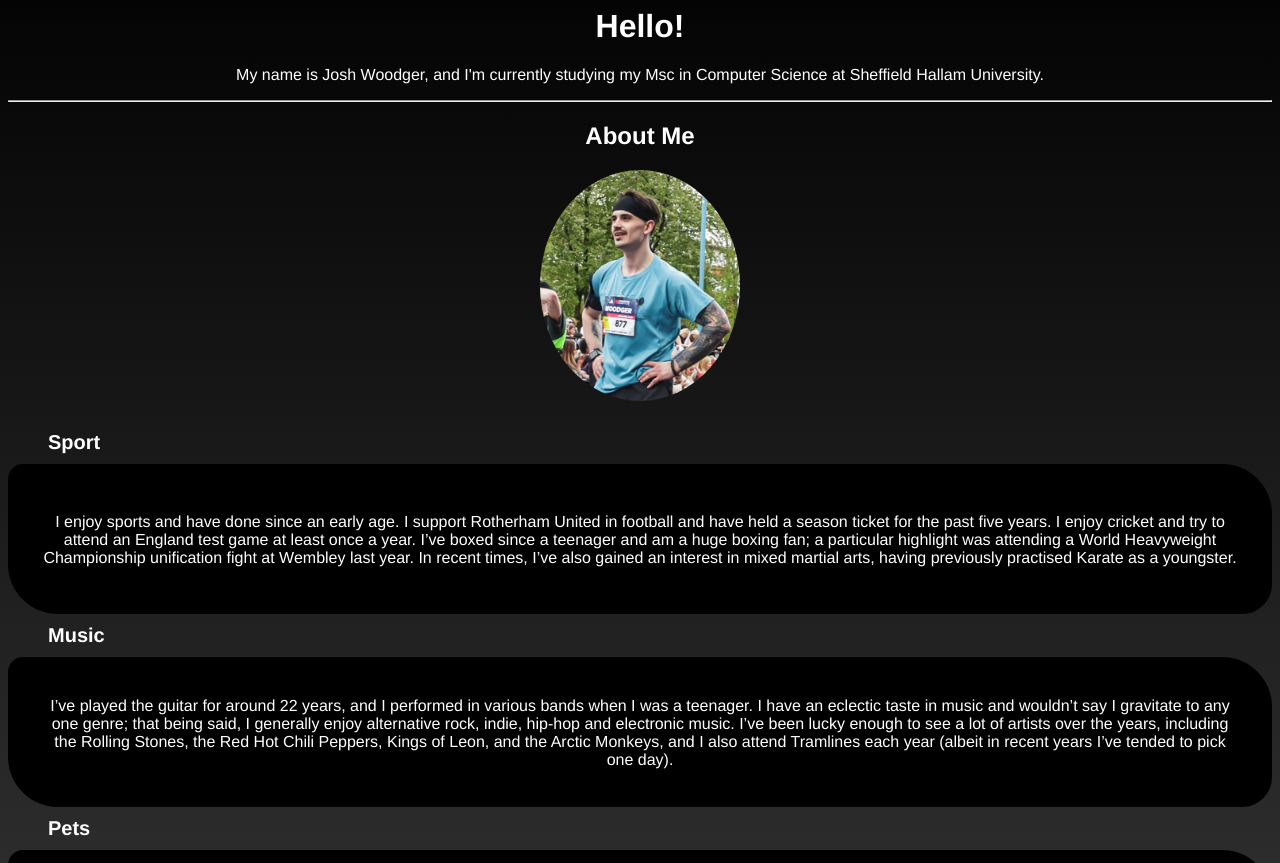
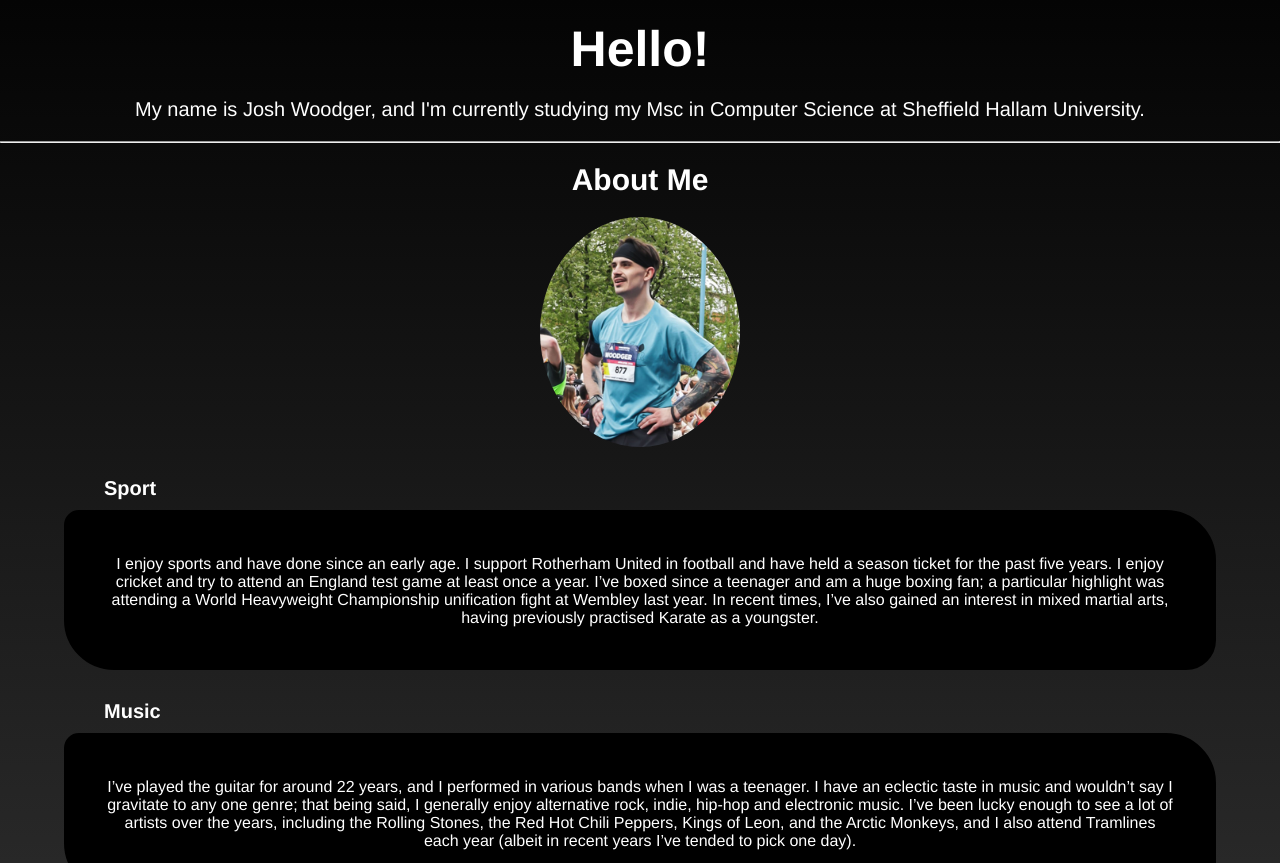
Before and after one commit to JWoodger94/web-tec-dev, a plain HTML site: page index.html in a window 1280 px wide. Shown: the top 863 px of the page. Drawn offline with Linux system fonts and the light colour scheme.

Commit message:
Add files via upload

```diff
--- a/index.html
+++ b/index.html
@@ -6,17 +6,18 @@
 <!-- W3Schools (n.d.) CSS Rounded Corners. https://www.w3schools.com/css/css3_borders.asp -->
 
 
-<html>
+<html lang="en">
     <head>
         <title>c5073027 - Josh Woodger</title>
         <style>
             table {
                     border-radius: 15px 50px 30px; /* three values */
                     background: #000000;
-                    width: 100%;
+                    width: 90%;
                     height: 150px;
                     border: 10px solid #000000;
-                    padding: 20px;}
+                    padding: 30px;
+                    margin: 20px auto;}
 
             caption {
                     font-family: Helvetica, sans-serif;
@@ -26,42 +27,82 @@
                     font-weight: bold;
                     margin-left: 30px;
                     padding: 10px;}
+            body {
+                    margin: 0;
+                    padding: 0;
+                    box-sizing: border-box;
+                    background: linear-gradient(0deg, #333333, rgb(4, 4, 4));}
+            h1 {
+                    font-size: 50px;
+                    margin-top: 20px;
+                    margin-bottom: 20px;
+                    font-family: Helvetica, sans-serif;
+                    color: #FFFFFF;
+                    text-align: center;}
+            h2 {
+                    font-size: 30px;
+                    margin-top: 20px;
+                    margin-bottom: 20px;
+                    font-family: Helvetica, sans-serif;
+                    color: #FFFFFF;
+                    text-align: center;}
+
+            p {
+                    font-family: Helvetica, sans-serif;
+                    color: #FFFFFF;
+                    text-align: center;
+                    font-size: 20px;
+                    margin-top: 20px;
+                    margin-bottom: 20px;}
+
+            tr {
+                    border-radius: 15px 50px 30px; /* three values */
+                    background: #000000;
+                    width: 60%;
+                    height: 3%;
+                    border: 10px solid #000000;
+                    padding: 20px;
+                    font-family: Helvetica, sans-serif;
+                    text-align: center;
+                    color: #FFFFFF;
+            }
         </style>
     </head>
 
-    <body style="background: linear-gradient(0deg, #333333, rgb(4, 4, 4));">
-        <h1 style="font-family: Helvetica, sans-serif; text-align: center; color: #FFFFFF;">Hello!</h1>
-        <p style="font-family: Helvetica, sans-serif; text-align: center; color: #FFFFFF;">My name is Josh Woodger, and I'm currently studying my Msc in Computer Science at Sheffield Hallam University.</p>
+    <body>
+        <main>
+            <h1 role="heading">Hello!</h1>
+                <p role="introduction">My name is Josh Woodger, and I'm currently studying my Msc in Computer Science at Sheffield Hallam University.</p>
                     <hr>
-        <h2 style="font-family: Helvetica, sans-serif; text-align: center; color: #FFFFFF;">About Me</h2>
-        <img src="josh.png" alt="Josh Woodger" align="middle" style="display: block; margin: 20px auto; width: 200px; height: auto; border-radius: 50%;">
+                        <h2 role="about me heading">About Me</h2>
+                            <img role="img" src="josh.png" alt="Josh Woodger" align="middle" style="display: block; margin: 20px auto; width: 200px; height: auto; border-radius: 50%;">
 
-        <table>
+            <table role="Sporting interests">
                 <tr>
                     <caption>Sport</caption>
                 </tr>
-            <tr style="font-family: Helvetica, sans-serif; text-align: center; color: #FFFFFF;">
+                <tr>
                     <td>I enjoy sports and have done since an early age. I support Rotherham United in football and have held a season ticket for the past five years. I enjoy cricket and try to attend an England test game at least once a year. I’ve boxed since a teenager and am a huge boxing fan; a particular highlight was attending a World Heavyweight Championship unification fight at Wembley last year. In recent times, I’ve also gained an interest in mixed martial arts, having previously practised Karate as a youngster. </td>
                 </tr>
             </table>
 
-        <table>
+        <table role="Music interests">
             <tr>
                 <caption>Music</caption>
             </tr>
-            <tr style="font-family: Helvetica, sans-serif; text-align: center; color: #FFFFFF;">
+            <tr>
                 <td>I’ve played the guitar for around 22 years, and I performed in various bands when I was a teenager. I have an eclectic taste in music and wouldn’t say I gravitate to any one genre; that being said, I generally enjoy alternative rock, indie, hip-hop and electronic music. I’ve been lucky enough to see a lot of artists over the years, including the Rolling Stones, the Red Hot Chili Peppers, Kings of Leon, and the Arctic Monkeys, and I also attend Tramlines each year (albeit in recent years I’ve tended to pick one day). </td>
             </tr>
         </table>
 
-        <table>
+        <table role="Pets">
             <tr>
                 <caption>Pets</caption>
             </tr>
-            <tr style="font-family: Helvetica, sans-serif; text-align: center; color: #FFFFFF;">
+                <tr>
                     <td>I’ve grown up with pets and would consider myself an animal lover. I don’t currently have any pets at home, but I spend a lot of time with my family and with their animals. My parents have a German Shepherd named Rylee (who only ever wants to play ball), my brother and his wife have two Dachshund crossbreeds (Hugo and Vinny) along with five cats! And my grandparents have two Cockapoos (Lolly and Willow). </td>
                 </tr>
             </table>
-
+        </main>
     </body>
 </html>
```
Lines whose indentation alone changed are shown as unchanged.
